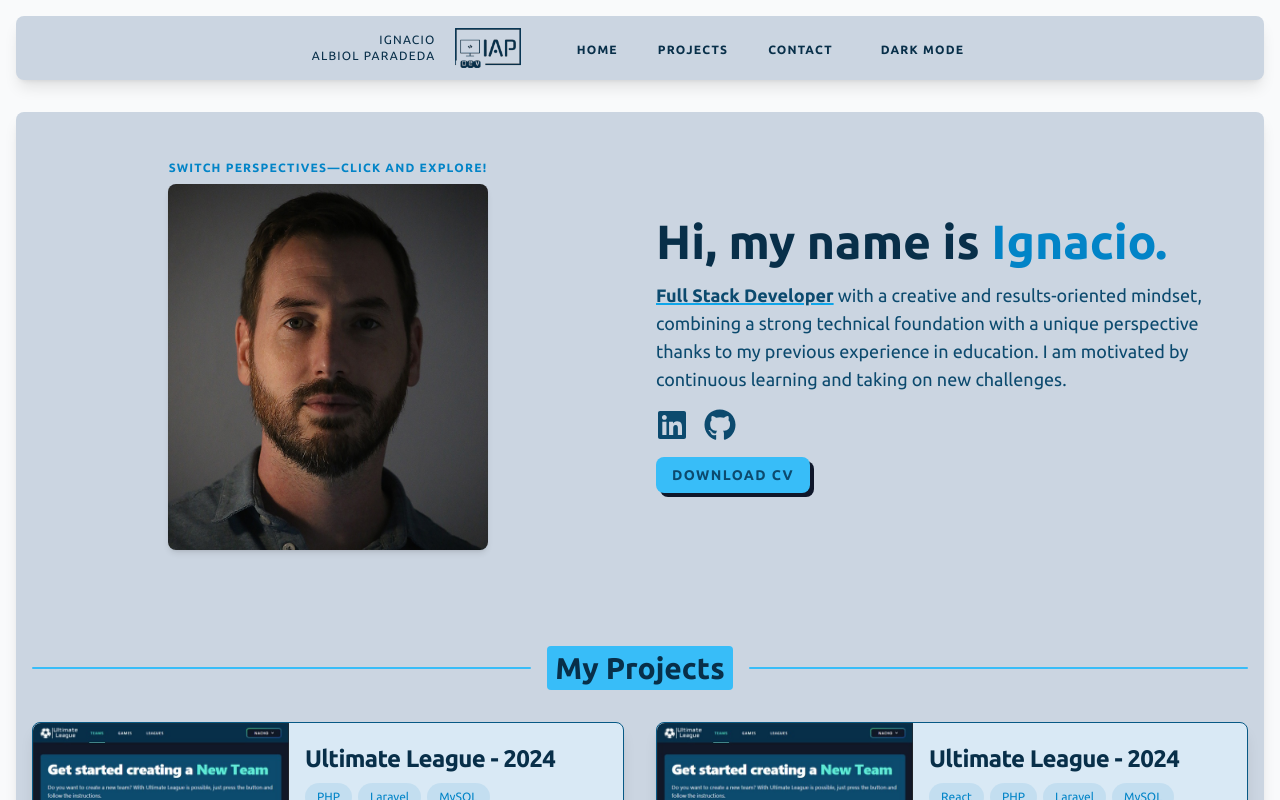
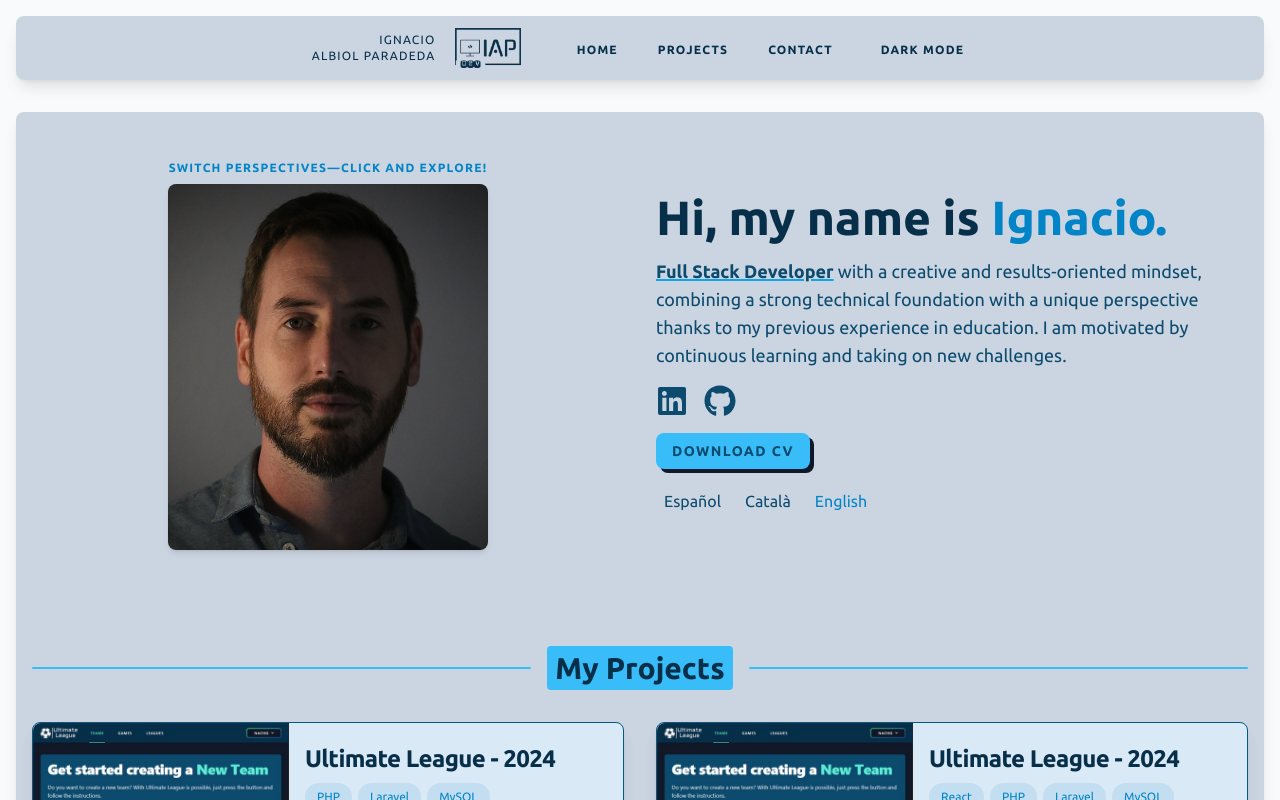
Before and after one commit to nachoa88/Portfolio, a React (Vite) app: page / in a window 1280 px wide. Shown: the top 800 px of the page. Built offline with nearby package versions, Linux system fonts and the light colour scheme.

Commit message:
Add i18next: first config and test in Hero section

```diff
--- a/package.json
+++ b/package.json
@@ -11,8 +11,12 @@
   },
   "dependencies": {
     "@emailjs/browser": "^4.4.1",
+    "i18next": "^24.2.0",
+    "i18next-browser-languagedetector": "^8.0.2",
+    "i18next-http-backend": "^3.0.1",
     "react": "^18.3.1",
     "react-dom": "^18.3.1",
+    "react-i18next": "^15.2.0",
     "react-icons": "^5.4.0",
     "react-router-dom": "^7.0.2",
     "react-scroll": "^1.9.0"
--- /dev/null
+++ b/public/locales/en/translation.json
@@ -0,0 +1,11 @@
+{
+  "hero": {
+    "title": "Hi, my name is",
+    "name": "Ignacio.",
+    "subtitle": "Full Stack Developer",
+    "description": "with a creative and results-oriented mindset, combining a strong technical foundation with a unique perspective thanks to my previous experience in education. I am motivated by continuous learning and taking on new challenges.",
+    "cta": {
+      "download": "Download CV"
+    }
+  }
+}
--- a/src/App.jsx
+++ b/src/App.jsx
@@ -1,20 +1,25 @@
 import { BrowserRouter, Routes, Route } from "react-router-dom";
+import { Suspense } from "react";
 import ThemeProvider from "./contexts/ThemeContext";
 import Layout from "./components/layout/Layout";
 import Home from "./pages/Home";
 import "./App.css";
+import "./i18n";
 
 function App() {
   return (
+    <Suspense fallback={<div>Loading...</div>}>
       <ThemeProvider>
         <BrowserRouter>
           <Routes>
-          <Route path="/" element={<Layout />}> {/* The Layout component will be rendered on every route */}
+            {/* The Layout component will be rendered on every route */}
+            <Route path="/" element={<Layout />}>
               <Route index element={<Home />} />
             </Route>
           </Routes>
         </BrowserRouter>
       </ThemeProvider>
+    </Suspense>
   );
 }
 
--- a/src/components/sections/hero/Hero.jsx
+++ b/src/components/sections/hero/Hero.jsx
@@ -1,13 +1,16 @@
+import { FaLinkedin, FaGithub } from "react-icons/fa";
+import { Link } from "react-router-dom";
+import { useTheme } from "../../../hooks/useTheme";
+import { useState } from "react";
+import { useTranslation } from "react-i18next";
 import portrait from "../../../assets/images/portrait_hd.jpg";
 import portrait_w from "../../../assets/images/portrait_hd_w.jpg";
 import resume from "../../../assets/files/cv2024.pdf";
 import Button from "../../ui/Button";
-import { FaLinkedin, FaGithub } from "react-icons/fa";
-import { Link } from "react-router-dom";
-import { useTheme } from "../../../hooks/useTheme";
-import { useState } from "react";
+import LanguageToggle from "../../ui/LanguageToggle";
 
 export default function Hero() {
+  const { t } = useTranslation();
   const { isDarkMode, toggleTheme } = useTheme();
   const [isFlipping, setIsFlipping] = useState(false);
 
@@ -80,15 +83,14 @@ export default function Hero() {
         {/* Content */}
         <div className="space-y-4">
           <h1 className="mb-4 text-3xl font-semibold text-sky-950 dark:text-gray-200 md:text-4xl lg:text-5xl">
-            Hi, my name is <span className="text-sky-600 dark:text-teal-400 font-extrabold">Ignacio.</span>
+            {t("hero.title")}{" "}
+            <span className="text-sky-600 dark:text-teal-400 font-extrabold">{t("hero.name")}</span>
           </h1>
           <p className="text-lg text-sky-900 dark:text-gray-300">
             <span className="font-bold text-sky-900 dark:text-gray-300 underline decoration-2 decoration-sky-500 dark:decoration-teal-300">
-              Full Stack Developer
+              {t("hero.subtitle")}
             </span>{" "}
-            with a creative and results-oriented mindset, combining a strong technical foundation with a unique
-            perspective thanks to my previous experience in education. I am motivated by continuous learning and taking
-            on new challenges.
+            {t("hero.description")}
           </p>
           <div className="flex gap-4 mb-4">
             <Link
@@ -108,7 +110,8 @@ export default function Hero() {
               <FaGithub className="w-8 h-8 text-sky-900 dark:text-gray-200 hover:text-sky-600 dark:hover:text-teal-300 hover:scale-110 transition-transform duration-300" />
             </Link>
           </div>
-          <Button onClick={handleClick}>Download CV</Button>
+          <Button onClick={handleClick}>{t("hero.cta.download")}</Button>
+          <LanguageToggle />
         </div>
       </div>
     </section>
--- /dev/null
+++ b/src/components/ui/LanguageToggle.jsx
@@ -0,0 +1,26 @@
+import { useTranslation } from 'react-i18next';
+import { languages } from '../../constants/languages';
+
+export default function LanguageToggle() {
+    const { i18n } = useTranslation();
+
+    const changeLanguage = (code) => {
+      i18n.changeLanguage(code);
+    };
+
+    return (
+      <div className="flex gap-2">
+        {languages.map((lang) => (
+          <button
+            key={lang.code}
+            onClick={() => changeLanguage(lang.code)}
+            className={`px-2 py-1 ${
+              i18n.language === lang.code ? 'text-sky-600 dark:text-teal-400' : 'text-sky-900 dark:text-gray-200'
+            }`}
+          >
+            {lang.name}
+          </button>
+        ))}
+      </div>
+    );
+  }
--- /dev/null
+++ b/src/constants/languages.js
@@ -0,0 +1,17 @@
+export const languages = [
+  {
+    code: "es",
+    name: "Español",
+    country_code: "es",
+  },
+  {
+    code: "cat",
+    name: "Català",
+    country_code: "cat",
+  },
+  {
+    code: "en",
+    name: "English",
+    country_code: "gb",
+  },
+];
--- /dev/null
+++ b/src/i18n.js
@@ -0,0 +1,28 @@
+import i18n from "i18next";
+import { initReactI18next } from "react-i18next";
+import LanguageDetector from "i18next-browser-languagedetector";
+import HttpApi from "i18next-http-backend";
+
+i18n
+  .use(initReactI18next) // passes i18n down to react-i18next
+  .use(LanguageDetector) // passes the i18 language detector
+  .use(HttpApi)
+  .init({
+    // language to use, more information here: https://www.i18next.com/overview/configuration-options#languages-namespaces-resources
+    supportedLngs: ["en", "es", "cat"],
+    fallbackLng: "en", // This is just in case if the user uses a language that is not supported, show the "en" lang.
+    // As this translations are being held in this same project, the path is a local path.
+    detection: {
+      // order and from where user language should be detected
+      order: ["localStorage", "navigator"],
+      caches: ["localStorage"],
+    },
+    backend: {
+      loadPath: "/locales/{{lng}}/{{ns}}.json",
+    },
+    interpolation: {
+      escapeValue: false,
+    },
+  });
+
+export default i18n;
```
Also changed, not shown: public/locales/cat/translation.json (added, +11 -0 lines), public/locales/es/translation.json (added, +11 -0 lines), 1 other file (tests, documents, lock files or other folders). Lines whose indentation alone changed are shown as unchanged.
